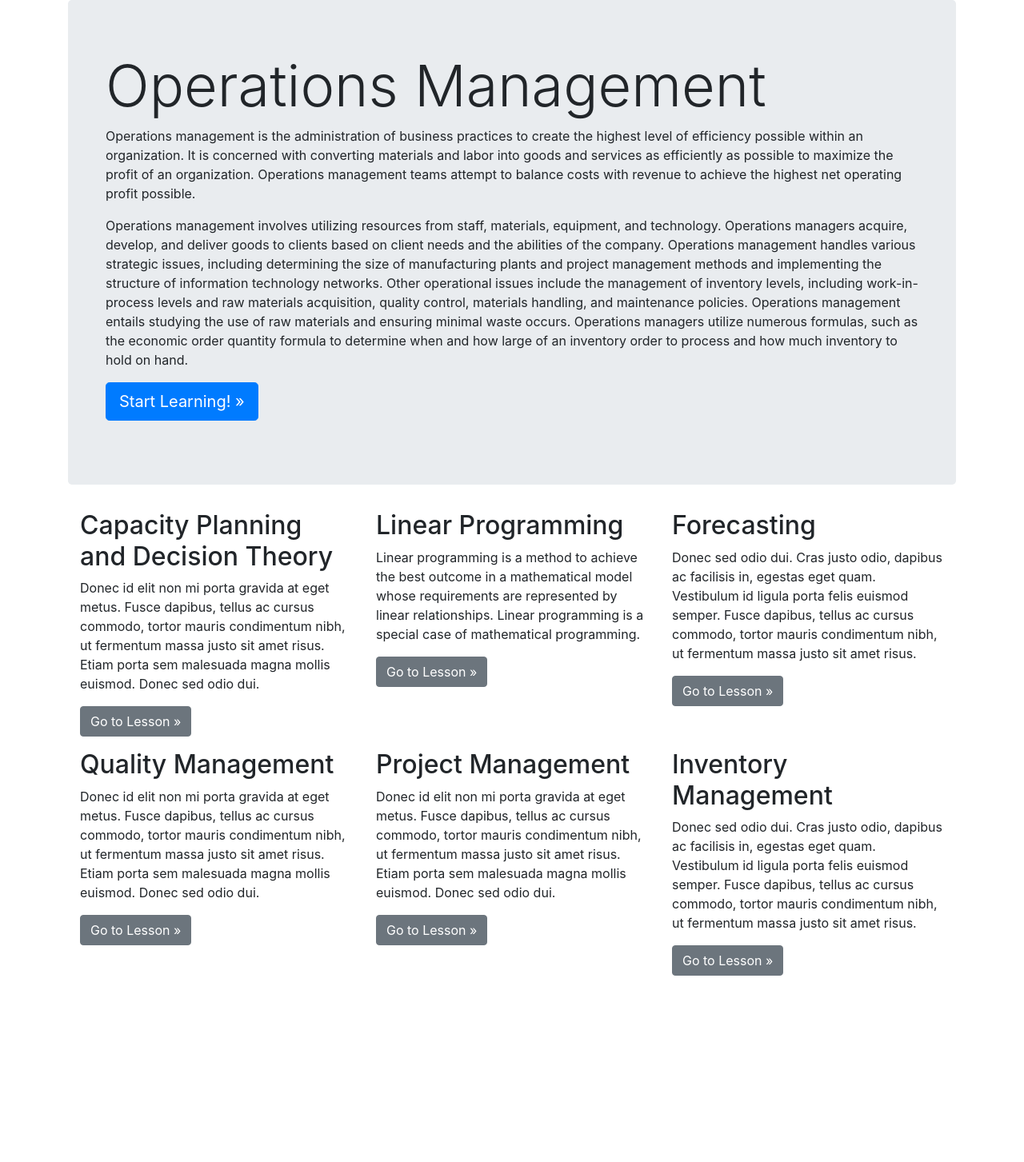
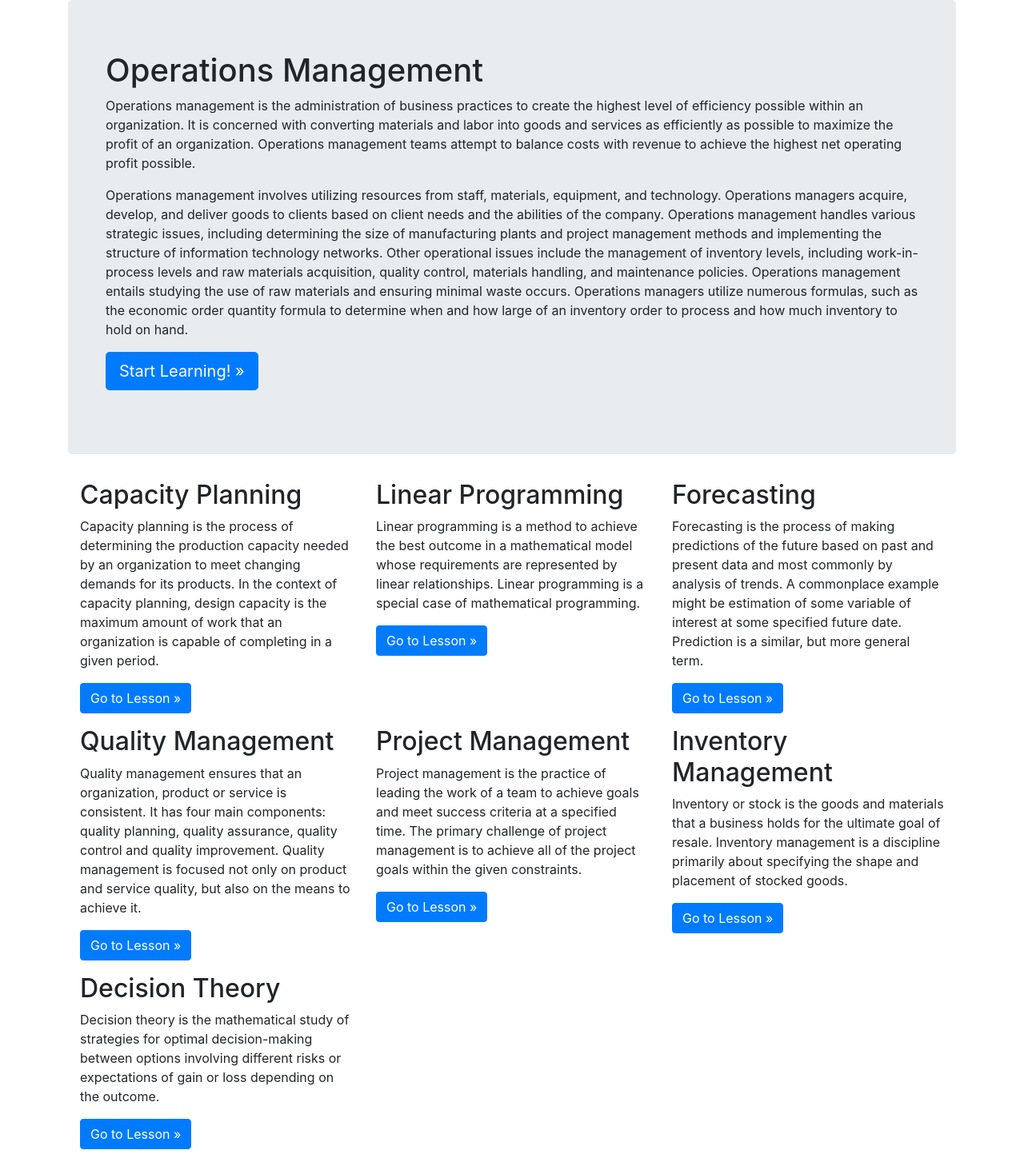
Before and after one commit to hsagnep/DS_Application_V2, a Flask app: page /operations_management in a window 1280 px wide. Shown: the part 56-1509 px from the top of the page at 80% size. Before the commit the page ends 1276 px from the top, so only its background shows below. Run offline with Flask 2, Linux system fonts and the light colour scheme; some libraries are stand-ins or nearby versions.

Commit message:
Big Changes

```diff
--- a/app.py
+++ b/app.py
@@ -13,8 +13,11 @@ def operations_management():
 def linear_programming():
     return render_template('linear_programming.html')
 
+@app.route('/quiz')
+def quiz():
+    return render_template('quiz_template.html')
 
 
 
 if __name__ == "__main__":
-    app.run(debug=True)
+    app.run(host='0.0.0.0',debug=True)
--- a/templates/base.html
+++ b/templates/base.html
@@ -5,6 +5,7 @@
     {% block head %} {% endblock %}
     <link rel="stylesheet" href="https://stackpath.bootstrapcdn.com/bootstrap/4.3.1/css/bootstrap.min.css"
         integrity="sha384-ggOyR0iXCbMQv3Xipma34MD+dH/1fQ784/j6cY/iJTQUOhcWr7x9JvoRxT2MZw1T" crossorigin="anonymous">
+        <meta name="viewport" content="width=device-width, initial-scale=1">
 </head>
 
 <body>
--- a/templates/operations_management.html
+++ b/templates/operations_management.html
@@ -4,7 +4,7 @@
 {% block body %}
 <div class="jumbotron">
     <div class="container">
-        <h1 class="display-3">Operations Management</h1>
+        <h1 class="display-5">Operations Management</h1>
         <p>Operations management is the administration of business practices to create the highest level of efficiency
             possible within an organization. It is concerned with converting materials and labor into goods and services
             as efficiently as possible to maximize the profit of an organization. Operations management teams attempt to
@@ -26,52 +26,64 @@
     <!-- Example row of columns -->
     <div class="row">
         <div class="col-md-4">
-            <h2>Capacity Planning and Decision Theory</h2>
-            <p>Donec id elit non mi porta gravida at eget metus. Fusce dapibus, tellus ac cursus commodo, tortor mauris
-                condimentum nibh, ut fermentum massa justo sit amet risus. Etiam porta sem malesuada magna mollis
-                euismod. Donec sed odio dui. </p>
-            <p><a class="btn btn-secondary" href="#" role="button">Go to Lesson &raquo;</a></p>
+            <h2>Capacity Planning</h2>
+            <p>Capacity planning is the process of determining the production capacity needed by an organization to meet
+                changing demands for its products. In the context of capacity planning, design capacity is the maximum
+                amount of work that an organization is capable of completing in a given period. </p>
+            <p><a class="btn btn-primary" href="#" role="button">Go to Lesson &raquo;</a></p>
         </div>
         <div class="col-md-4">
             <h2>Linear Programming</h2>
             <p>Linear programming is a method to achieve the best outcome in a mathematical model whose requirements are
                 represented by linear relationships. Linear programming is a special case of mathematical programming.
             </p>
-            <p><a class="btn btn-secondary" href="/linear_programming" role="button">Go to Lesson &raquo;</a></p>
+            <p><a class="btn btn-primary" href="/linear_programming" role="button">Go to Lesson &raquo;</a></p>
         </div>
         <div class="col-md-4">
             <h2>Forecasting</h2>
-            <p>Donec sed odio dui. Cras justo odio, dapibus ac facilisis in, egestas eget quam. Vestibulum id ligula
-                porta felis euismod semper. Fusce dapibus, tellus ac cursus commodo, tortor mauris condimentum nibh, ut
-                fermentum massa justo sit amet risus.</p>
-            <p><a class="btn btn-secondary" href="#" role="button">Go to Lesson &raquo;</a></p>
+            <p>Forecasting is the process of making predictions of the future based on past and present data and most
+                commonly by analysis of trends. A commonplace example might be estimation of some variable of interest
+                at some specified future date. Prediction is a similar, but more general term.</p>
+            <p><a class="btn btn-primary" href="#" role="button">Go to Lesson &raquo;</a></p>
         </div>
         <div class="container">
             <!-- Example row of columns -->
             <div class="row">
                 <div class="col-md-4">
                     <h2>Quality Management</h2>
-                    <p>Donec id elit non mi porta gravida at eget metus. Fusce dapibus, tellus ac cursus commodo, tortor
-                        mauris condimentum nibh, ut fermentum massa justo sit amet risus. Etiam porta sem malesuada
-                        magna mollis euismod. Donec sed odio dui. </p>
-                    <p><a class="btn btn-secondary" href="#" role="button">Go to Lesson &raquo;</a></p>
+                    <p>Quality management ensures that an organization, product or service is consistent. It has four
+                        main components: quality planning, quality assurance, quality control and quality improvement.
+                        Quality management is focused not only on product and service quality, but also on the means to
+                        achieve it. </p>
+                    <p><a class="btn btn-primary" href="#" role="button">Go to Lesson &raquo;</a></p>
                 </div>
                 <div class="col-md-4">
                     <h2>Project Management</h2>
-                    <p>Donec id elit non mi porta gravida at eget metus. Fusce dapibus, tellus ac cursus commodo, tortor
-                        mauris condimentum nibh, ut fermentum massa justo sit amet risus. Etiam porta sem malesuada
-                        magna mollis euismod. Donec sed odio dui. </p>
-                    <p><a class="btn btn-secondary" href="#" role="button">Go to Lesson &raquo;</a></p>
+                    <p>Project management is the practice of leading the work of a team to achieve goals and meet
+                        success criteria at a specified time. The primary challenge of project management is to achieve
+                        all of the project goals within the given constraints. </p>
+                    <p><a class="btn btn-primary" href="#" role="button">Go to Lesson &raquo;</a></p>
                 </div>
                 <div class="col-md-4">
                     <h2>Inventory Management</h2>
-                    <p>Donec sed odio dui. Cras justo odio, dapibus ac facilisis in, egestas eget quam. Vestibulum id
-                        ligula porta felis euismod semper. Fusce dapibus, tellus ac cursus commodo, tortor mauris
-                        condimentum nibh, ut fermentum massa justo sit amet risus.</p>
-                    <p><a class="btn btn-secondary" href="#" role="button">Go to Lesson &raquo;</a></p>
+                    <p>Inventory or stock is the goods and materials that a business holds for the ultimate goal of
+                        resale. Inventory management is a discipline primarily about specifying the shape and placement
+                        of stocked goods.</p>
+                    <p><a class="btn btn-primary" href="#" role="button">Go to Lesson &raquo;</a></p>
                 </div>
             </div>
         </div>
+        <div class="container">
+            <!-- Example row of columns -->
+            <div class="row">
+                <div class="col-md-4">
+                    <h2>Decision Theory</h2>
+                    <p>Decision theory is the mathematical study of strategies for optimal decision-making between options
+                        involving different risks or expectations of gain or loss depending on the outcome.</p>
+                    <p><a class="btn btn-primary" href="#" role="button">Go to Lesson &raquo;</a></p>
+                </div>
+            </div>
+            </div>
 
         <hr>
 
```
Also changed, not shown: templates/quiz_template.html (added, +51 -0 lines).
